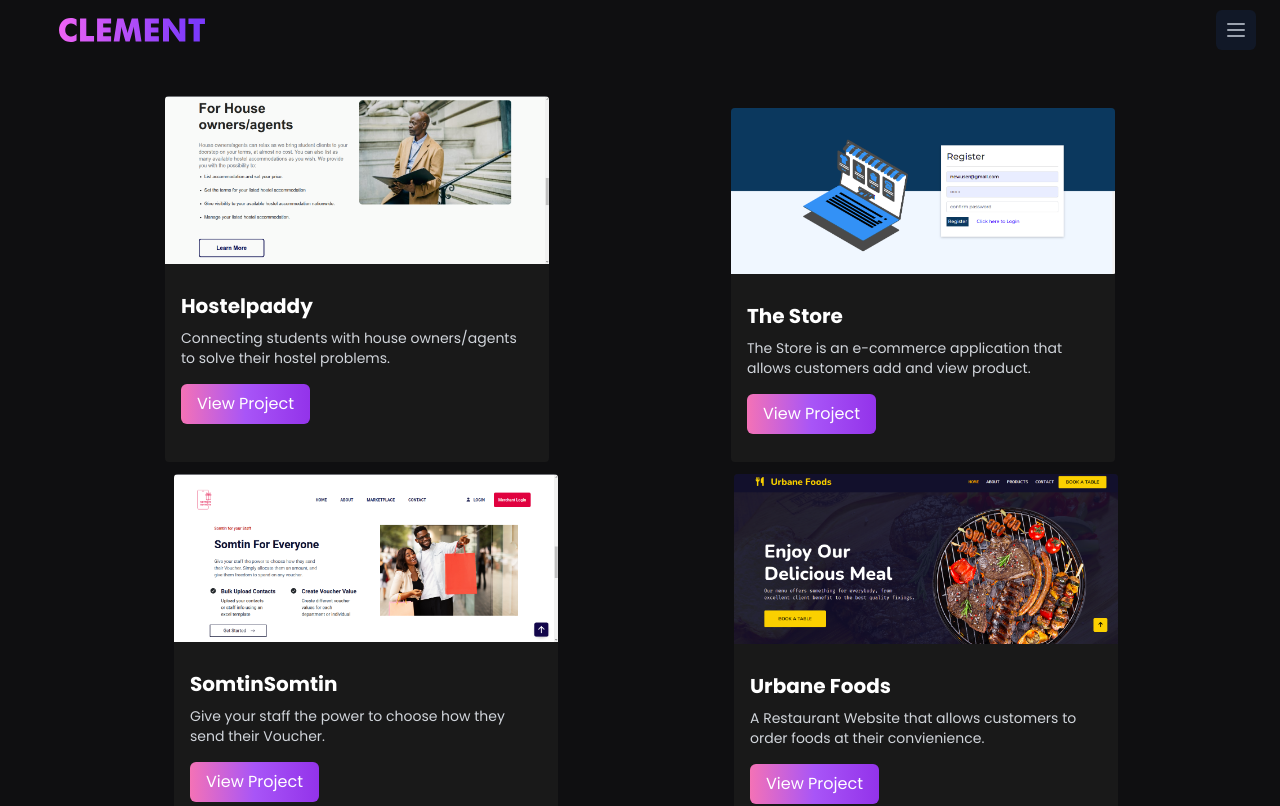
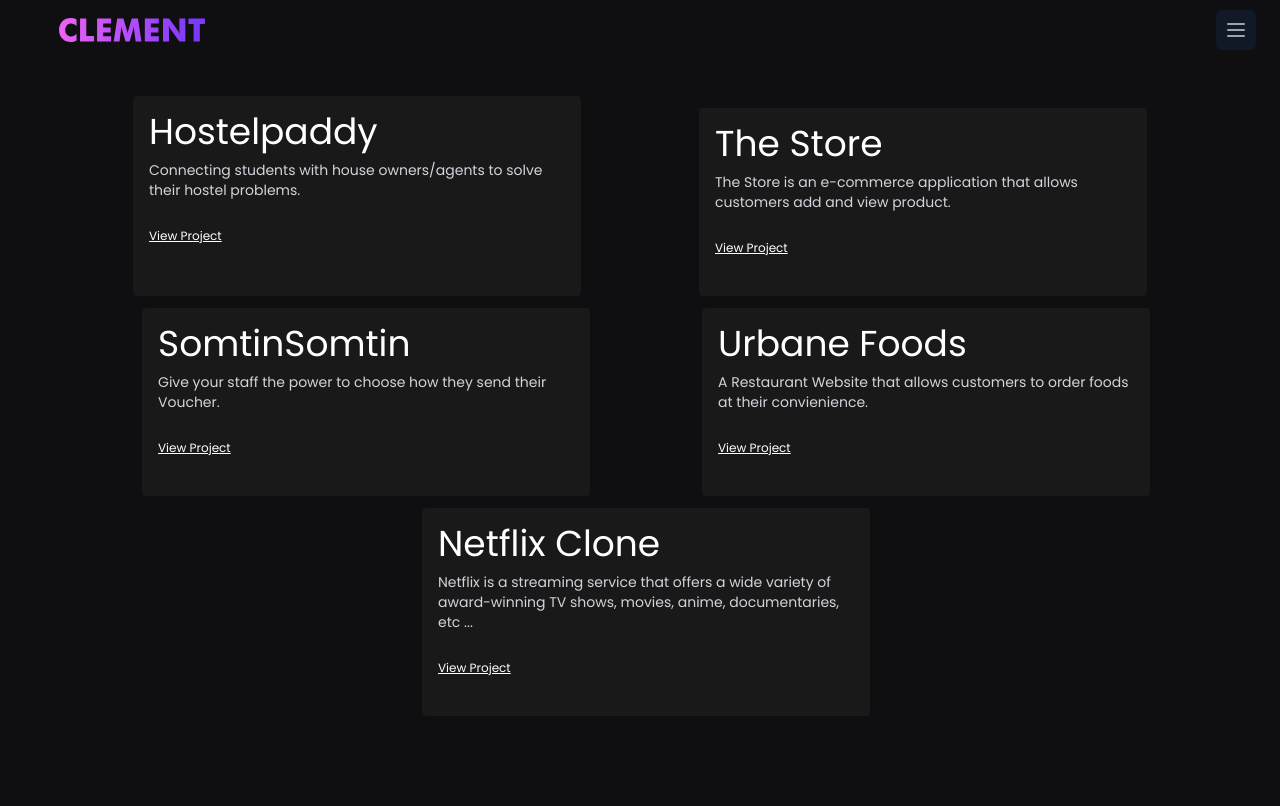
Before and after one commit to iamclement1/Clement-Portfolio, a React (Vite) app: page /projects in a window 1280 px wide. Shown: the top 806 px of the page. Built offline with nearby package versions, Linux system fonts and the light colour scheme.

Commit message:
feats: removed img from project cards

```diff
--- a/src/Components/Projects/ProjectCards.jsx
+++ b/src/Components/Projects/ProjectCards.jsx
@@ -4,17 +4,17 @@ function ProjectCards(props) {
     return (
         <>
             <section className="min-h-screen relative bg-[#0f0f11] text-white pb-10">
-                <div className="md:px-20 md:py-24 px-2 py-16 md:flex md:space-x-5 md:space-y-0 ">
+                <div className="md:px-20 md:py-24 px-2 py-16 md:flex  md:space-y-0 ">
                     <div className="flex flex-wrap justify-around space-x-3 space-y-3">
                         {
                             ProjectData.map((project, index) => {
                                 return (
-                                    <div className="md:max-w-sm rounded overflow-hidden bg-[#191919]
+                                    <div className="md:max-w-md rounded overflow-hidden bg-[#191919]
                                     transform  transition duration-500 hover:scale-110 space-y-3"
                                         key={index}>
-                                        <img src={project.image} alt="" />
+
                                         <div className="px-4 py-4">
-                                            <div className="text-xl mb-2 font-bold">
+                                            <div className="text-4xl mb-2">
                                                 {project.title}
                                             </div>
                                             <p className="text-sm text-gray-300">
@@ -22,11 +22,9 @@ function ProjectCards(props) {
                                             </p>
                                             {/* button with links to each project */}
                                             <a href={project.link}>
-                                                <button className="bg-gradient-to-r from-pink-400 via-purple-500
-                                            to-purple-600 text-white md:py-2 md:px-4 mb-3 mt-4 py-3 p-3  text-md
-                                            rounded-md" type="btn">
+                                                <p className="text-white mb-3 mt-4 py-3 underline text-xs" type="btn">
                                                     View Project
-                                                </button>
+                                                </p>
                                             </a>
                                         </div>
                                     </div>
--- a/src/utils/ProjectData.js
+++ b/src/utils/ProjectData.js
@@ -40,6 +40,7 @@ export const ProjectData = [
     {
         id: 5,
         image: Netflix,
+        title: "Netflix Clone",
         description: "Netflix is a streaming service that offers a wide variety of award-winning TV shows, movies, anime, documentaries, etc ...",
         link: "https://ntflx-99b6f.web.app/"
     }
```
